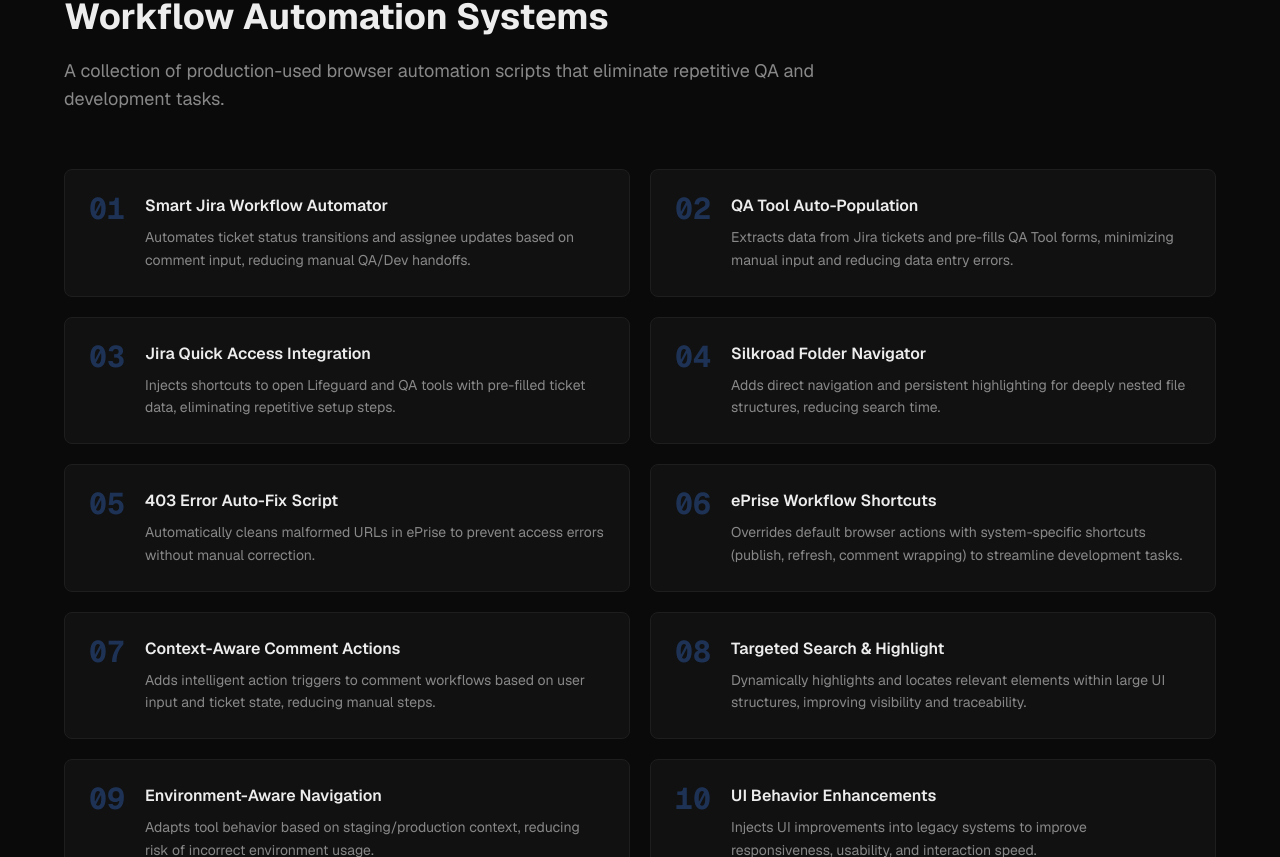
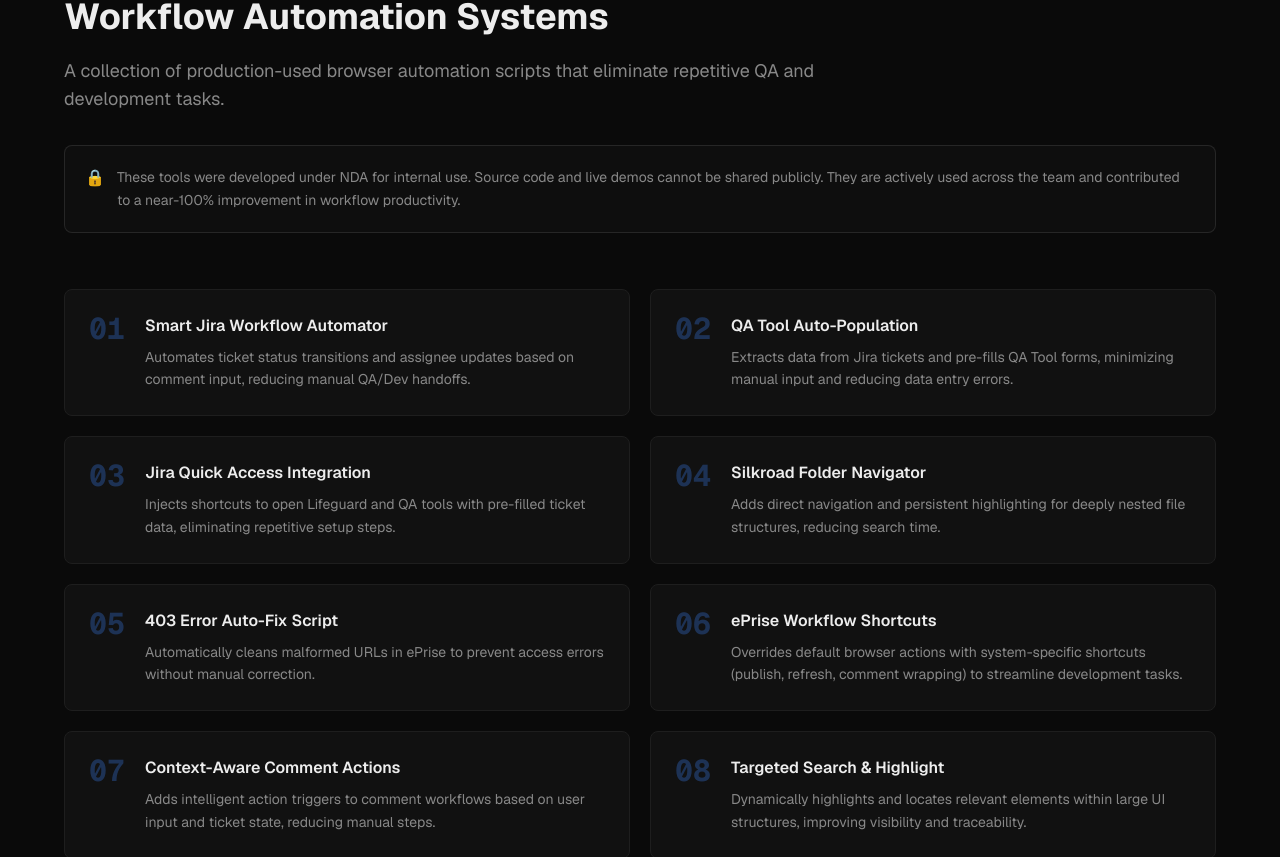
Before and after one commit to mangfredo/portfolio, a Next.js app: page / in a window 1280 px wide. Shown: the part 6013-6870 px from the top of the page. Built offline with nearby package versions, Linux system fonts and the light colour scheme.

Commit message:
added subtle note for the automation scripts

```diff
--- a/src/components/Decalogue.tsx
+++ b/src/components/Decalogue.tsx
@@ -17,9 +17,16 @@
       <div className="max-w-6xl mx-auto">
         <p className="sel-invert font-mono text-sm uppercase tracking-[0.2em] mb-3" style={{ color: "var(--accent)" }}>Internal Tools</p>
         <h2 className="text-4xl font-bold mb-5">Workflow Automation Systems</h2>
-        <p className="text-lg mb-14 max-w-3xl" style={{ color: "var(--muted)" }}>
+        <p className="text-lg mb-8 max-w-3xl" style={{ color: "var(--muted)" }}>
           A collection of production-used browser automation scripts that eliminate repetitive QA and development tasks.
         </p>
+
+        <div className="mb-14 flex items-start gap-3 p-5 rounded-lg border" style={{ borderColor: "color-mix(in srgb, var(--muted) 20%, transparent)", background: "color-mix(in srgb, var(--card-bg) 60%, var(--background))" }}>
+          <span className="text-base select-none" style={{ color: "var(--muted)" }}>🔒</span>
+          <p className="text-sm leading-relaxed" style={{ color: "var(--muted)" }}>
+            These tools were developed under NDA for internal use. Source code and live demos cannot be shared publicly. They are actively used across the team and contributed to a near-100% improvement in workflow productivity.
+          </p>
+        </div>
         <div className="grid sm:grid-cols-2 gap-5">
           {scripts.map((s) => (
             <div key={s.num} className="flex gap-5 p-6 rounded-lg border transition-colors" style={{ background: "var(--card-bg)", borderColor: "var(--card-border)" }}>
```
